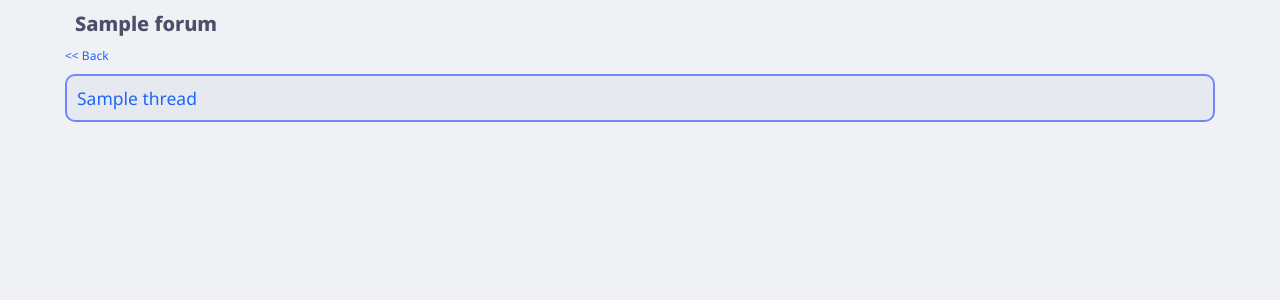
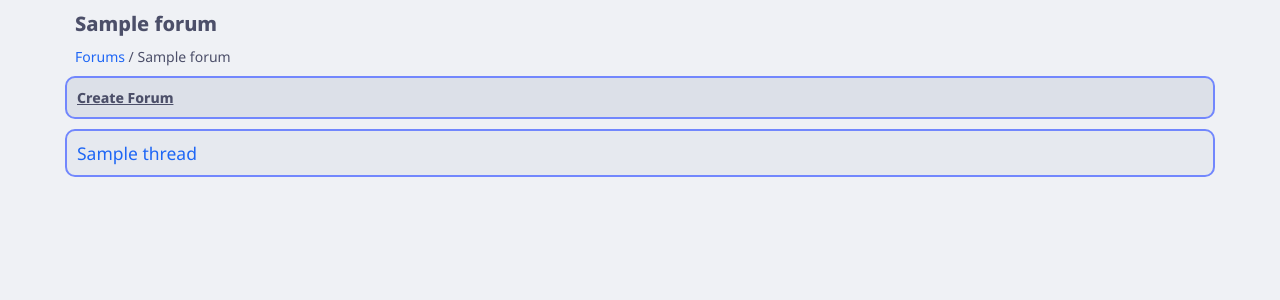
Before and after one commit to alkmei/djangoForums, a Django app: a page that uses templates/forum.html in a window 1280 px wide. Shown: the part 47-347 px from the top of the page. Run offline with Django 4.2, Linux system fonts and the light colour scheme; tables that the repository leaves empty hold one stand-in row (values such as "Sample post"); style sheets or scripts are compiled from the project's sources; some libraries are stand-ins or nearby versions.

Commit message:
added page directory lists instead of back button

```diff
--- a/static/core/ui.scss
+++ b/static/core/ui.scss
@@ -34,11 +34,36 @@
   }
 }
 
-.back-link {
-  @include clickable-link;
-  font-size: 1.2rem;
-}
-
 .container__header {
   padding-left: 1rem;
 }
+
+.directory-list {
+  font-size: 1.4rem;
+  padding-left: 1rem;
+  display: flex;
+  li {
+    list-style-type: none;
+    &:not(:last-child)::after {
+      content: "/";
+    }
+    a {
+      @include clickable-link;
+    }
+  }
+}
+
+.generic-button {
+    @include rounded-box;
+    padding: 1rem;
+    font-size: 1.4rem;
+    background: var(--crust);
+    color: var(--text);
+    font-family: inherit;
+    font-weight: 800;
+
+    &:hover {
+      background: var(--lavender);
+      color: var(--mantle);
+    }
+  }
--- a/static/users/login.scss
+++ b/static/users/login.scss
@@ -37,19 +37,5 @@
       }
     }
 
-    .submit-button {
-      @include rounded-box;
-      padding: 1rem;
-      font-size: 1.4rem;
-      background: var(--crust);
-      color: var(--text);
-      font-family: inherit;
-      font-weight: 800;
-      &:hover {
-        background: var(--lavender);
-        color: var(--mantle);
-      }
-    }
-
   }
 }
--- a/templates/forum.html
+++ b/templates/forum.html
@@ -2,7 +2,18 @@
 {% block content %}
     <main class="forum-container">
         <h1 class="container__header">{{ forum.name }}</h1>
-        <a href="{% url 'home' %}" class="back-link"><< Back</a>
+        <ul class="directory-list">
+            <li>
+                <a href="/">Forums</a>
+            </li>
+            <li>
+                <span>&nbsp;{{ forum.name }}</span>
+            </li>
+        </ul>
+        <a href="/" class="generic-button">
+            Create Forum
+        </a>
+        {% if threads %}
             <ul class="thread-list">
                 {% for thread in threads %}
                     <li class="thread-list__node">
@@ -12,5 +23,8 @@
                     </li>
                 {% endfor %}
             </ul>
+        {% else %}
+            <h2>Forum is empty</h2>
+        {% endif %}
     </main>
 {% endblock %}
--- a/templates/registration/login.html
+++ b/templates/registration/login.html
@@ -7,7 +7,7 @@
             <table>
                 {{ form.as_table }}
             </table>
-            <button class="submit-button" type="submit">Login</button>
+            <button class="generic-button" type="submit">Login</button>
         </form>
     </div>
 {% endblock %}
--- a/templates/registration/register.html
+++ b/templates/registration/register.html
@@ -7,7 +7,7 @@
             <table>
                 {{ form.as_table }}
             </table>
-            <button class="submit-button" type="submit">Register</button>
+            <button class="generic-button" type="submit">Register</button>
         </form>
     </div>
 {% endblock %}
```
Also changed, not shown: templates/thread.html (+16 -1 lines). Lines whose indentation alone changed are shown as unchanged.
